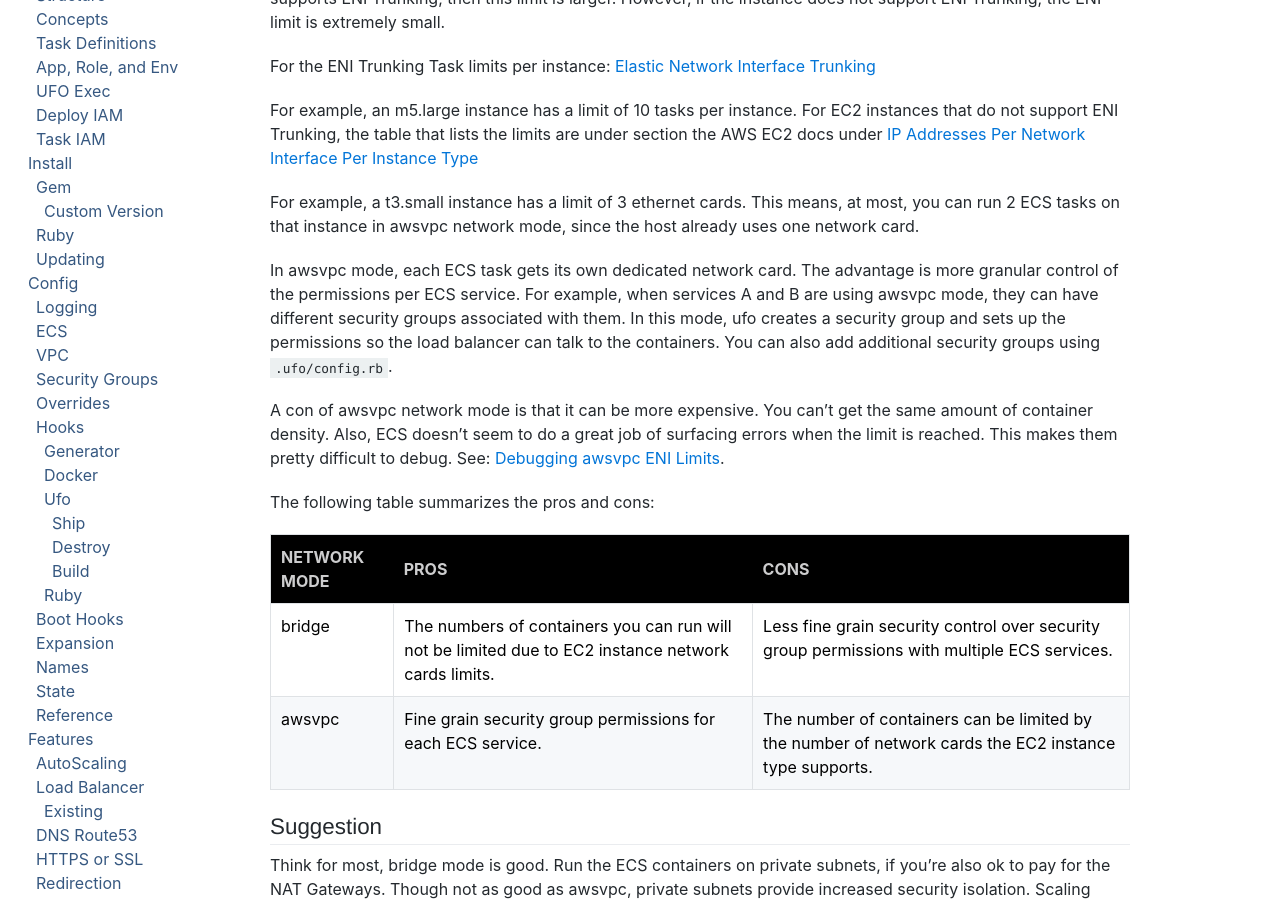
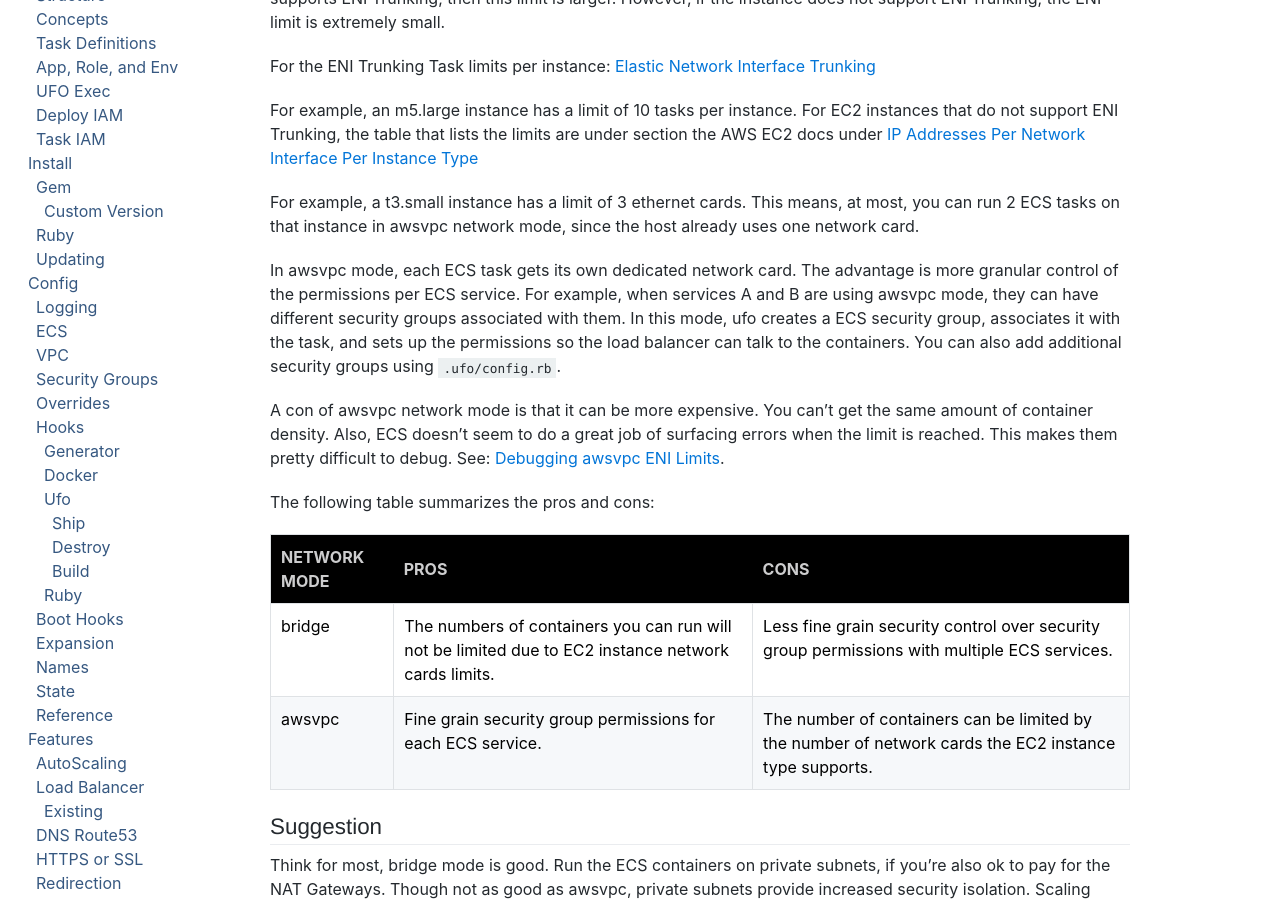
Before and after one commit to boltops-tools/ufo-docs, a Jekyll site: the page built from _docs/more/ecs-network-mode.md, in a window 1280 px wide and 900 px high, scrolled down 506 px. Built offline with Jekyll 4.4.1, drawn with Linux system fonts in a browser that asks for light colours; cached includes are drawn as plain includes; a script that is not in the unit is left out.

Commit message:
Update ecs-network-mode.md

```diff
--- a/_docs/more/ecs-network-mode.md
+++ b/_docs/more/ecs-network-mode.md
@@ -23,7 +23,7 @@ the table that lists the limits are under section the AWS EC2 docs under [IP Add
 
 For example, a t3.small instance has a limit of 3 ethernet cards. This means, at most, you can run 2 ECS tasks on that instance in awsvpc network mode, since the host already uses one network card.
 
-In awsvpc mode, each ECS task gets its own dedicated network card. The advantage is more granular control of the permissions per ECS service. For example, when services A and B are using awsvpc mode, they can have different security groups associated with them. In this mode, ufo creates a security group and sets up the permissions so the load balancer can talk to the containers.  You can also add additional security groups using `.ufo/config.rb`.
+In awsvpc mode, each ECS task gets its own dedicated network card. The advantage is more granular control of the permissions per ECS service. For example, when services A and B are using awsvpc mode, they can have different security groups associated with them. In this mode, ufo creates a ECS security group, associates it with the task, and sets up the permissions so the load balancer can talk to the containers.  You can also add additional security groups using `.ufo/config.rb`.
 
 A con of awsvpc network mode is that it can be more expensive. You can't get the same amount of container density. Also, ECS doesn't seem to do a great job of surfacing errors when the limit is reached. This makes them pretty difficult to debug. See: [Debugging awsvpc ENI Limits]({% link _docs/debug/awsvpc-eni-limits.md %}).
 
```
